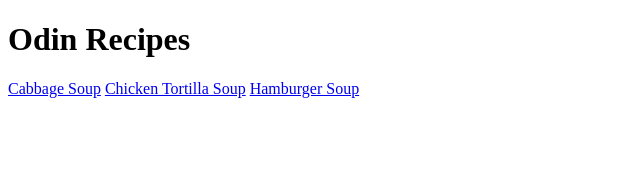
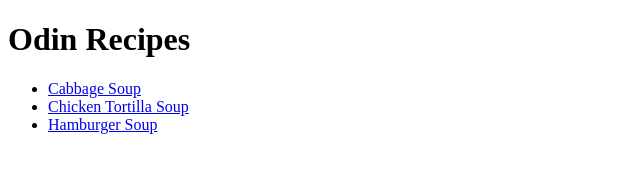
Before and after one commit to Raabov/odin-recipe, a plain HTML site: page index.html in a window 1280 px wide. Shown: the whole page, without its empty margins (0-640 px from the left). Drawn offline with Linux system fonts and the light colour scheme.

Commit message:
Changed recipe list to an unordered list. It is easiers for users to parse and follow.

```diff
--- a/index.html
+++ b/index.html
@@ -7,8 +7,10 @@
 </head>
 <body>
     <h1>Odin Recipes</h1>
-    <a href="./recipes/cabbage-soup.html">Cabbage Soup</a>
-    <a href="./recipes/chicken-tortilla-soup.html">Chicken Tortilla Soup</a>
-    <a href="./recipes/hamburger-soup.html">Hamburger Soup</a>
+    <ul>
+        <li><a href="./recipes/cabbage-soup.html">Cabbage Soup</a></li>
+        <li><a href="./recipes/chicken-tortilla-soup.html">Chicken Tortilla Soup</a></li>
+        <li><a href="./recipes/hamburger-soup.html">Hamburger Soup</a></li>
+    </ul>
 </body>
 </html>
```
